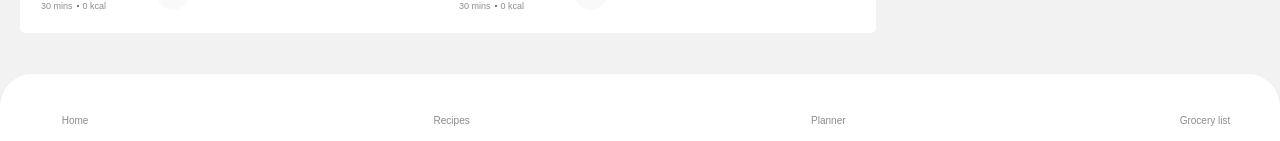
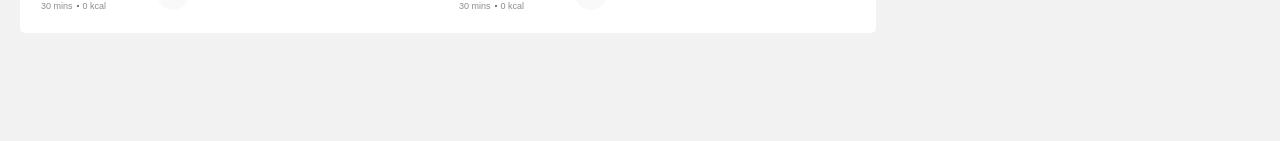
Before and after one commit to luyaneluiz/MenuPlannerVue, a Vue app: page / in a window 1280 px wide. Shown: the part 656-797 px from the top of the page. Built offline with nearby package versions, Linux system fonts and the light colour scheme; some icons are missing; what v-calendar would draw is missing.

Commit message:
Adiciona classe de ocultação em dispositivos médios à barra de navegação

```diff
--- a/src/components/Layout/NavigationBar.vue
+++ b/src/components/Layout/NavigationBar.vue
@@ -11,7 +11,7 @@
 
 <template>
     <footer
-        class="flex h-[70px] w-full flex-shrink-0 items-center justify-between rounded-t-4xl bg-white px-10 py-2.5 shadow-md sticky bottom-0 z-10"
+        class="flex md:hidden h-[70px] w-full flex-shrink-0 items-center justify-between rounded-t-4xl bg-white px-10 py-2.5 shadow-md sticky bottom-0 z-10"
     >
         <NavigationButton icon="bx:home" label="Home" redirectTo="/" />
         <NavigationButton
```
